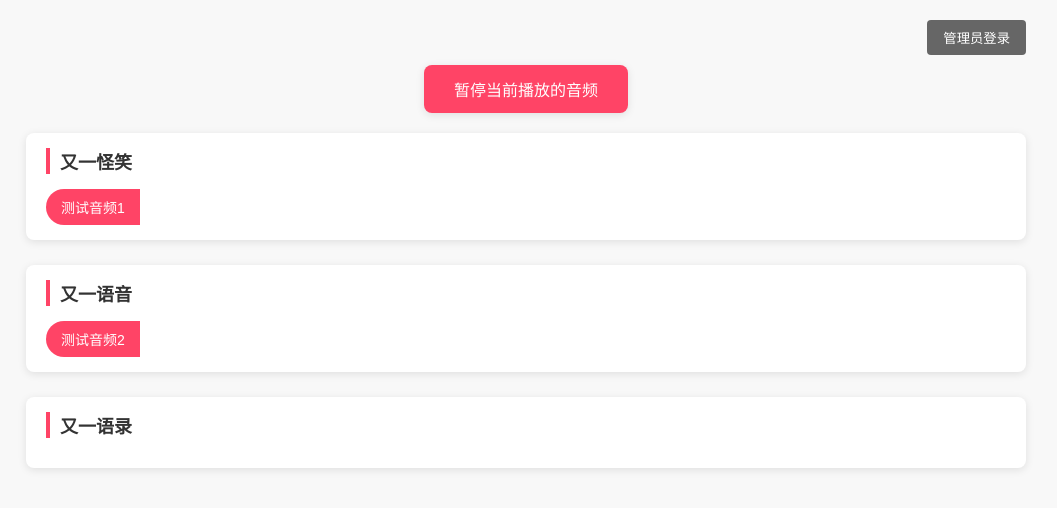
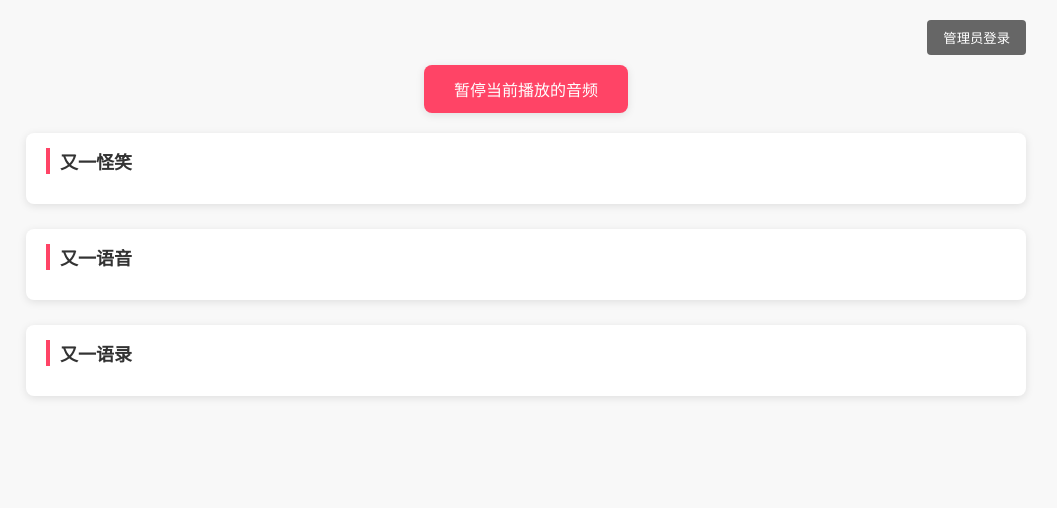
Before and after one commit to hermanbeach150xx-afk/yoiiiii, a plain HTML site: page index.html in a window 1280 px wide. Shown: the whole page, without its empty margins (114-1171 px from the left). Drawn offline with Linux system fonts and the light colour scheme.

Commit message:
Update index.html

```diff
--- a/index.html
+++ b/index.html
@@ -208,25 +208,12 @@
 
     <script>
         // ------------- 核心配置 -------------
-        const ADMIN_PASSWORD = "你的管理员密码"; // yoiyoi
+        const ADMIN_PASSWORD = "yoiyoi"; // yoiyoi
         // 默认内容：直接引用仓库里的音频URL，无需Base64
         const DEFAULT_DATA = {
             sections: ['又一怪笑', '又一语音', '又一语录'],
-            buttons: [
-                // 示例：添加仓库音频按钮，替换为你自己的音频Raw地址
-                {
-                    id: "1",
-                    section: '又一怪笑',
-                    text: '测试音频1',
-                    audioUrl: 'https://raw.githubusercontent.com/你的用户名/仓库名/main/audio/test1.mp3'
-                },
-                {
-                    id: "2",
-                    section: '又一语音',
-                    text: '测试音频2',
-                    audioUrl: 'https://raw.githubusercontent.com/你的用户名/仓库名/main/audio/test2.mp3'
-                }
-            ]
+            buttons: [ ]
+
         };
 
         // ------------- 全局变量 -------------
```
